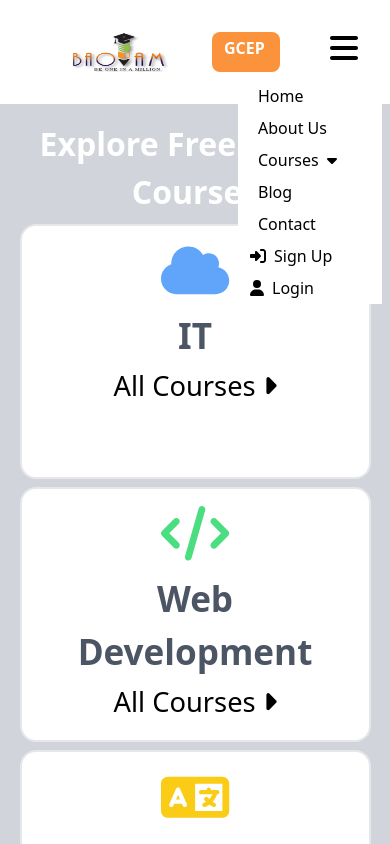
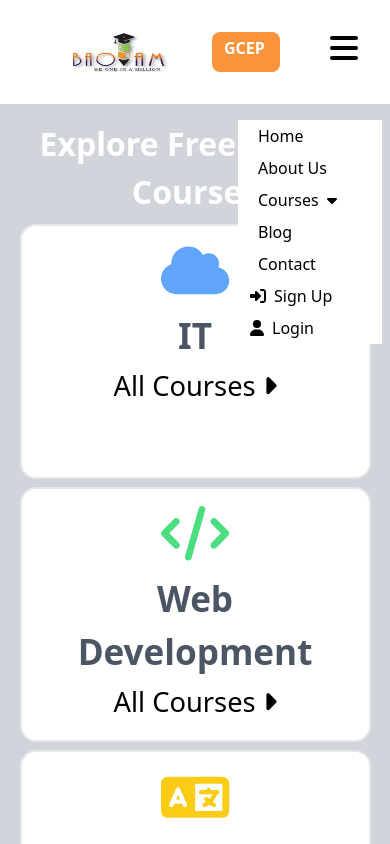
Before and after one commit to BaoiamApp/Baoiam, a React (Vite) app: page / in a window 390 px wide. Both pictures are taken after a click on the icon 344 px from the left and 48 px from the top of the page. Shown: the top 844 px of the page. Built offline with nearby package versions, Linux system fonts and the light colour scheme.

Commit message:
"new changes"

```diff
--- a/src/Components/Navbar.jsx
+++ b/src/Components/Navbar.jsx
@@ -63,7 +63,7 @@ const Navbar = () => {
     </div>
 
     {
-      showmenu && <div className='absolute w-[9rem] right-[0.5rem] mt-[3rem] bg-white'>
+      showmenu && <div className='absolute w-[9rem] right-[0.5rem] mt-[5.5rem] bg-white'>
          <ul className='flex flex-col  '>
             <li className='mx-5 my-1 lg:hidden'>Home</li>
             <li className='mx-5 my-1 lg:hidden'>About Us</li>
```
